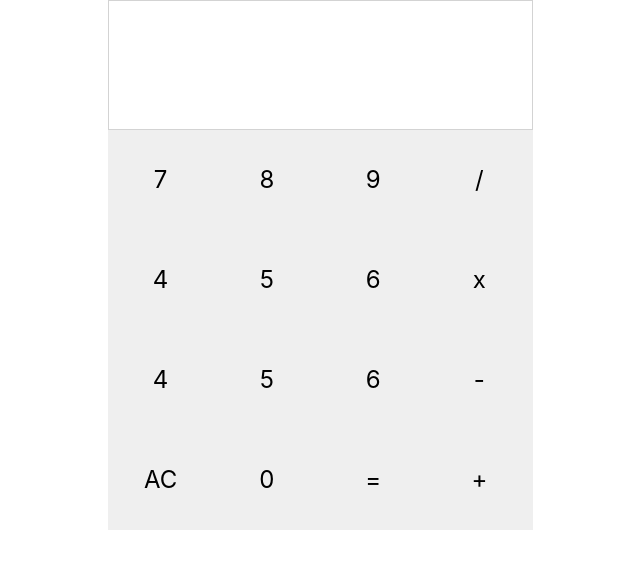
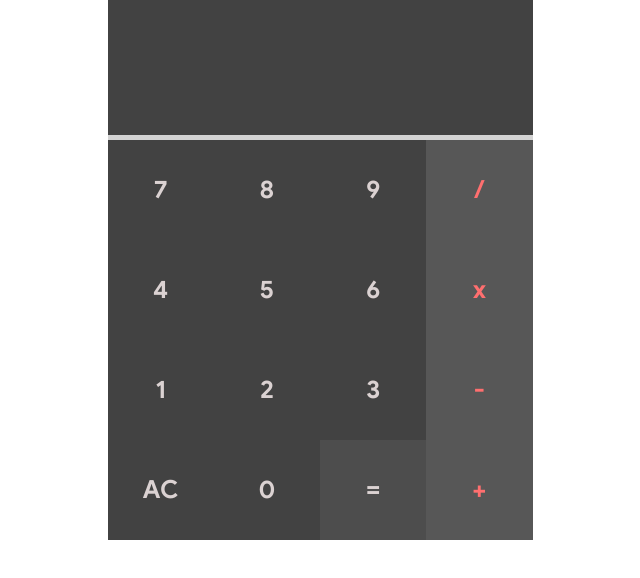
Before and after one commit to dipadana/Exercise2, a plain HTML site: page index.html in a window 1280 px wide. Shown: the whole page, without its empty margins (320-960 px from the left). Drawn offline with Linux system fonts and the light colour scheme.

Commit message:
UI 90% jadi

```diff
--- a/index.html
+++ b/index.html
@@ -14,8 +14,13 @@
 
     <section id="display">
         <div class="container">
+
+            <div id="box-history">
+                <p id="history"></p>
+            </div>
             <input type="text" name="num" id="num" readonly />
             <input type="text" name="result" id="result" readonly />
+
         </div>
     </section>
 
@@ -89,7 +94,7 @@
                     document.querySelector('#multiply').removeAttribute('disabled');
                     document.querySelector('#divide').removeAttribute('disabled');
                     input.value += '1';
-                ">4</button>
+                ">1</button>
 
             <button class="btn" onclick="
                     document.querySelector('#plus').removeAttribute('disabled');
@@ -97,7 +102,7 @@
                     document.querySelector('#multiply').removeAttribute('disabled');
                     document.querySelector('#divide').removeAttribute('disabled');
                     input.value += '2';
-                ">5</button>
+                ">2</button>
 
             <button class="btn" onclick="
                     document.querySelector('#plus').removeAttribute('disabled');
@@ -105,7 +110,7 @@
                     document.querySelector('#multiply').removeAttribute('disabled');
                     document.querySelector('#divide').removeAttribute('disabled');
                     input.value += '3';
-                ">6</button>
+                ">3</button>
 
             <button id="minus" onclick="input.value += ' - ';
                         attr = document.createAttribute('disabled');
@@ -160,7 +165,7 @@
 
 
 
-    <div id="history"></div>
+
 
     <script>
         var hasil = document.getElementById('result');
--- a/style/style.css
+++ b/style/style.css
@@ -14,32 +14,95 @@
     max-width: 25%;
 }
 
+@font-face {
+    font-family: "gs-medium";
+    src: url("../font/GoogleSans-Medium.ttf") format("truetype");
+}
+
+@font-face {
+    font-family: 'gs-bold';
+    src: url("../font/GoogleSans-Bold.ttf") format("truetype");
+}
+
+#box-history{
+    width: 100%;
+    height: 45px;
+    border: none;
+    padding:0 43px;
+    border-top: none;
+    font-size: 20px;
+    font-family: gs-medium;
+    background-color: #424242;
+    color: #696969;
+}
+
+#history{
+    margin-block-end: 0em;
+    padding: 10px 0px;
+}
+
 #num {
     width: 100%;
-    height: 65px;
+    height: 30px;
     border: none;
-    border: 1px solid lightgray;
-    border-bottom: none;
-    /* margin-top: 100px; */
-    padding:0 20px;
-    font-size: 32px;
+    padding:0 43px;
+    font-size: 20px;
+    font-family: gs-medium;
+    background-color: #424242;
+    color: #fefefe;
 }
 
 #result{
     width: 100%;
     height: 65px;
     border: none;
-    border: 1px solid lightgray;
     border-top: none;
-    font-size: 32px;
+    font-size: 40px;
+    font-family: gs-medium;
+    background-color: #424242;
+    color: #fefefe;
+    border-bottom: 5px solid lightgray;
+    padding-right: 25px;
 }
+
+
 
 .btn, #divide,
 #multiply, #minus,
-#plus, #clear,
+#plus, #clear{
+    width: 25%;
+    height: 100px;
+    border: none;
+    font-size: 25px;
+    font-family: gs-bold;
+    background-color: #424242;
+    color: #dbd2d2;
+    transition: all 0.1s ease-in-out;
+}
+
+.btn:hover, #clear:hover{
+    background-color: #dbd2d2;
+    color: #424242;
+}
+
 #hasil{
     width: 25%;
     height: 100px;
     border: none;
-    font-size: 24px;
+    font-size: 25px;
+    font-family: gs-bold;
+    background-color: #4d4d4d;
+    color: #dbd2d2;
 }
+
+#multiply, #divide,
+#plus, #minus {
+    background-color: #575757;
+    color: #ff6f6f;
+}
+
+#divide:hover, #multiply:hover,
+#minus:hover, #plus:hover{
+    background-color: #fbefef;
+    color: #ff6f6f;
+}
```
Also changed, not shown: font/GoogleSans-Bold.ttf (added), font/GoogleSans-Medium.ttf (added), font/TypoGrotesk.otf (deleted), font/TypoGroteskThin.otf (deleted), font/Ubuntu-M.ttf (deleted), font/UbuntuMono-R.ttf (deleted), font/typo-grotesk/Read_Me.txt (deleted), font/ubuntu-mono/UBUNTU FONT LICENCE.txt (deleted), font/ubuntu/UBUNTU FONT LICENCE.txt (deleted).
